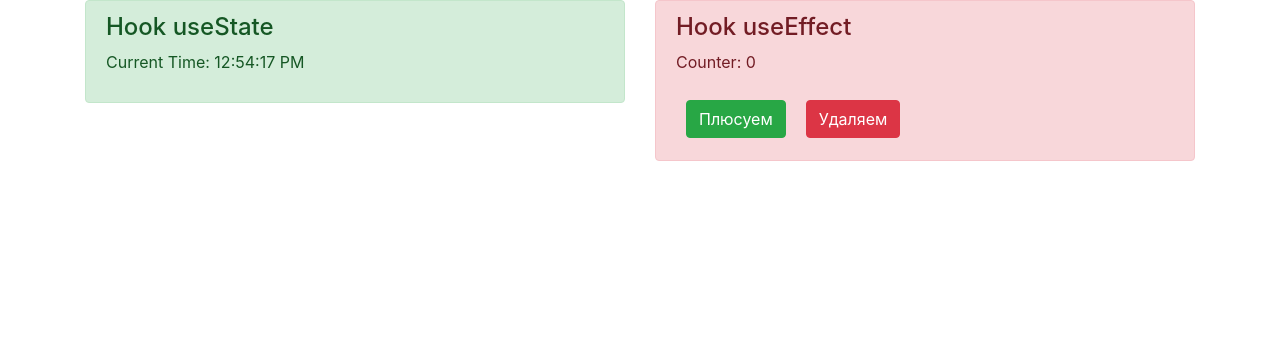
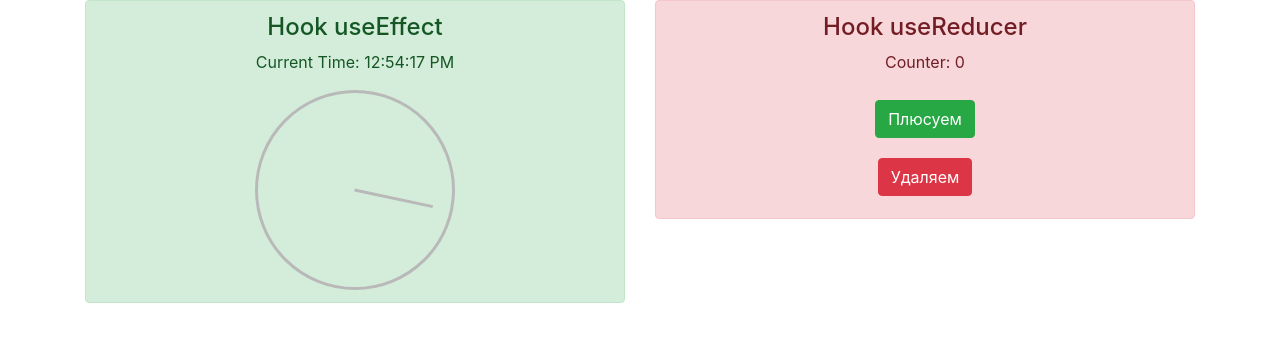
Before and after one commit to alexohotnikov/react-webhooks, a React app: page / in a window 1280 px wide. Built offline with nearby package versions, Linux system fonts and the light colour scheme.

Commit message:
clock added

```diff
--- a/src/components/Clock.js
+++ b/src/components/Clock.js
@@ -14,10 +14,15 @@ const Clock = (props) => {
       clearInterval(timer)
     }
   }, [])
+
+  const seconds = parseInt(currentTime.split(':')[2])
   return(
       <Alert {...props}>
-        <Alert.Heading> Hook useState </Alert.Heading>
+        <Alert.Heading> Hook useEffect </Alert.Heading>
         <p> Current Time: { currentTime } </p>
+        <div className = 'circle'>
+          <span className = 'hour_arrow' style = {{ transform: `rotate(${seconds * 6}deg)`}}></span>
+        </div>
       </Alert>
 
   )
--- a/src/components/Reduce.js
+++ b/src/components/Reduce.js
@@ -28,7 +28,7 @@ export default (props) => {
   return(
 
     <Alert {...props}>
-      <Alert.Heading> Hook useEffect </Alert.Heading>
+      <Alert.Heading> Hook useReducer </Alert.Heading>
       <p> Counter: { count } </p>
         <Button variant = "success" onClick={(e) => actionDo(e, 'increment')}> Плюсуем </Button>
         <Button variant = "danger"  onClick={(e) => actionDo(e, 'decrement')}> Удаляем </Button>
--- a/src/components/styles.css
+++ b/src/components/styles.css
@@ -4,4 +4,25 @@ button.btn{
 
 .alert {
   min-width: 270px;
+  display: flex;
+  flex-direction: column;
+  align-items: center;
 }
+
+.circle {
+  width: 200px;
+  height: 200px;
+  border: 3px solid #B9B9B9;
+  border-radius: 50%;
+  position: relative;
+}
+
+.hour_arrow {
+  width: 3px;
+  height: 80px;
+  background-color: #B9B9B9;
+  position: absolute;
+  left: 49%;
+  top: 9%;
+  transform-origin: bottom;
+}
```
